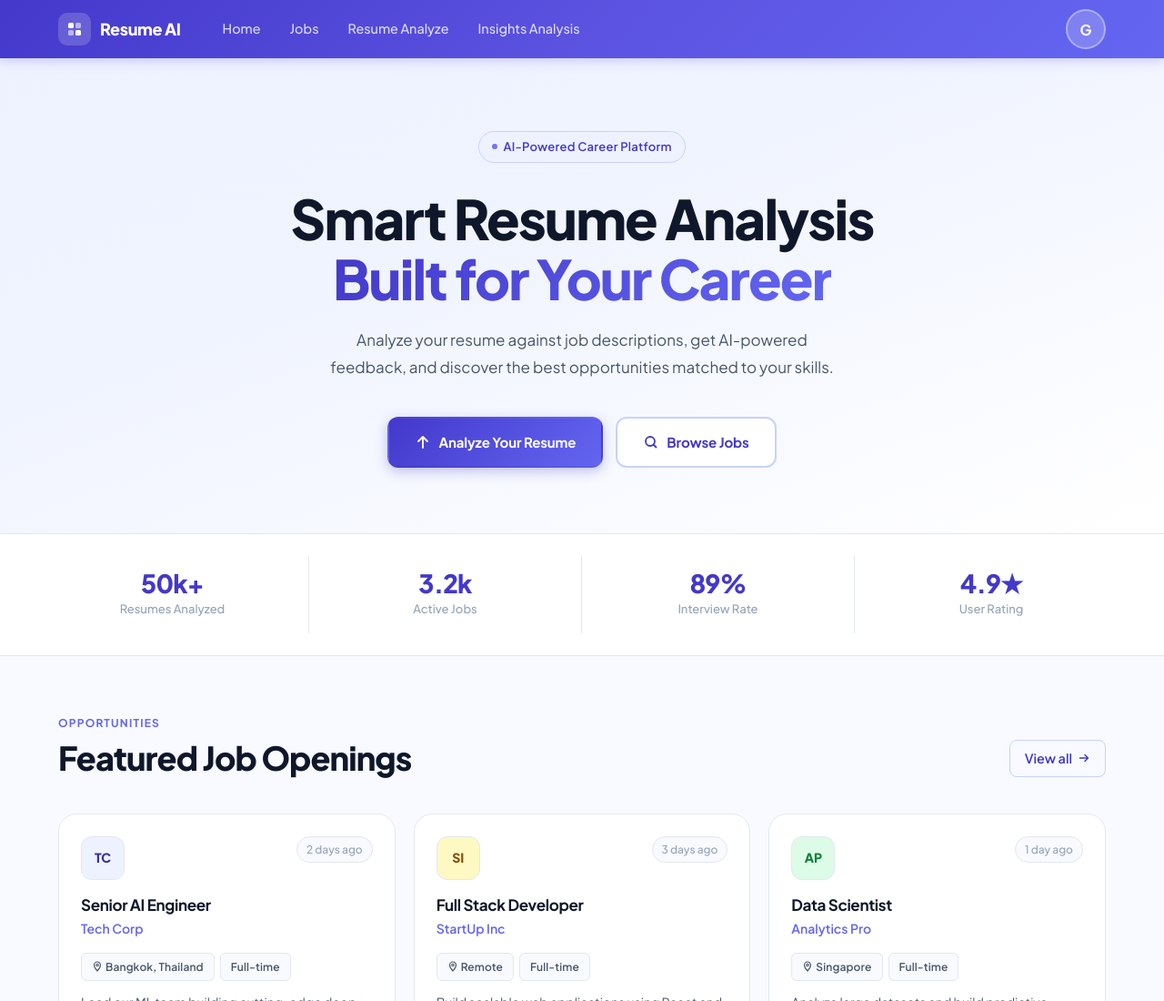
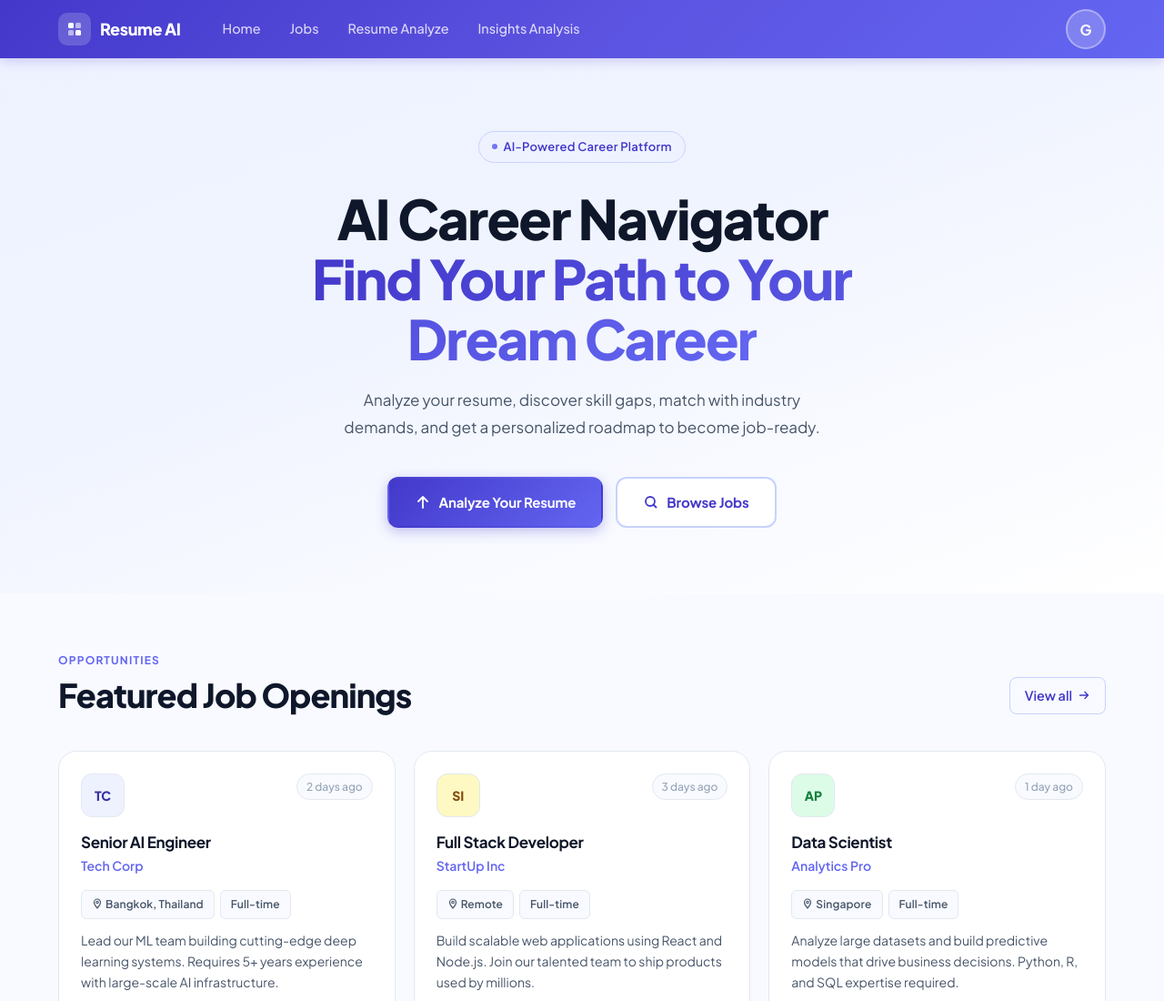
Before and after one commit to bimnova001/AI_resume, a website: page web/public/index.html in a window 1280 px wide. Shown: the top 1100 px of the page at 91% size. Drawn offline with nearby package versions, Linux system fonts and the light colour scheme.

Commit message:
update title index

```diff
--- a/web/public/index.html
+++ b/web/public/index.html
@@ -466,12 +466,13 @@
 
       <div data-aos="fade-up" data-aos-duration="900">
       <h1 id="hero-title">
-        Smart Resume Analysis<br>
-        <mark>Built for Your Career</mark>
+        AI Career Navigator<br>
+        <mark>Find Your Path to Your Dream Career</mark>
       </h1>
       <p class="hero-sub" data-i18n="hero.title">
-        Analyze your resume against job descriptions, get AI-powered feedback,
-        and discover the best opportunities matched to your skills.
+        Analyze your resume, discover skill gaps,
+        match with industry demands, and get a personalized
+        roadmap to become job-ready.
       </p>
       <div class="hero-cta">
         <a href="/pages/resume.html" class="btn btn-primary">
@@ -491,27 +492,6 @@
         </div>
     </section>
 
-    <!-- STATS -->
-    <div class="stats-strip" role="region" aria-label="Platform statistics" data-aos="fade-up" data-aos-duration="500" data-aos-anchor-placement="top-bottom">
-      <div class="stats-inner">
-        <div class="stat-item">
-          <div class="stat-num" aria-label="50,000 plus resumes analyzed">50k+</div>
-          <div class="stat-lbl">Resumes Analyzed</div>
-        </div>
-        <div class="stat-item">
-          <div class="stat-num" aria-label="3,200 active jobs">3.2k</div>
-          <div class="stat-lbl">Active Jobs</div>
-        </div>
-        <div class="stat-item">
-          <div class="stat-num" aria-label="89% interview success rate">89%</div>
-          <div class="stat-lbl">Interview Rate</div>
-        </div>
-        <div class="stat-item">
-          <div class="stat-num" aria-label="4.9 star user rating">4.9★</div>
-          <div class="stat-lbl">User Rating</div>
-        </div>
-      </div>
-    </div>
 
     <!-- JOBS -->
     <section class="jobs-section" aria-labelledby="jobs-title">
```
